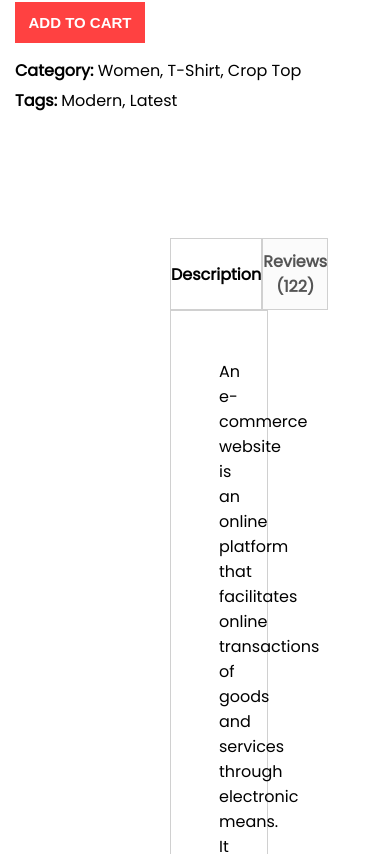
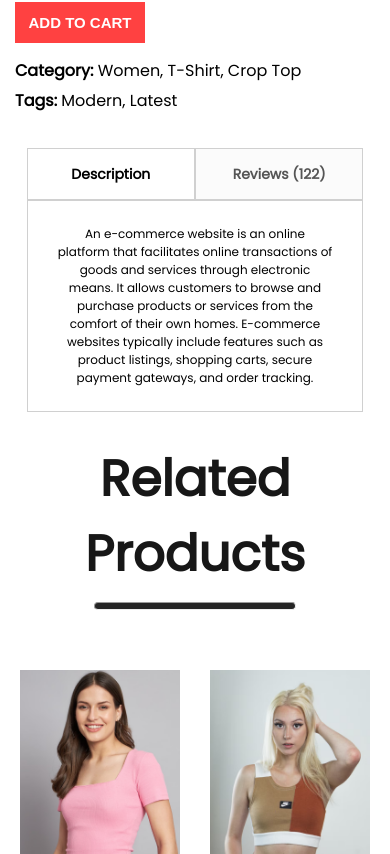
Before and after one commit to adrianmnh/e-comm, a React (Create React App) app: page /product/1 in a window 390 px wide. Shown: the part 790-1644 px from the top of the page. Built offline with nearby package versions, Linux system fonts and the light colour scheme.

Commit message:
Description Box mobile responsive

```diff
--- a/src/Components/DescriptionBox/DescriptionBox.css
+++ b/src/Components/DescriptionBox/DescriptionBox.css
@@ -1,5 +1,20 @@
+@import '../../index.css';
+
 .descriptionbox {
-	margin: 120px 170px;
+	display: flex;
+	/* margin: 120px 170px; */
+
+	flex-direction: column;
+
+	align-content: center;
+	/* background: red; */
+
+	width: fit-content;
+	max-width: calc(var(--productpage-width) - 100px);
+	margin: 120px auto;
+
+	padding: 0 3%;
+
 }
 
 .descriptionbox-navigator {
@@ -23,10 +38,38 @@
 }
 
 .descriptionbox-description {
-	display: flex;
-	flex-direction: column;
+	/* display: flex; */
+	/* flex-direction: column; */
 	gap: 25px;
 	border: 1px solid #d0d0d0;
 	padding: 48px;
 	padding-bottom: 60px;
+	/* width: 80%; */
 }
+
+@media (max-width: 1280px) {
+	.descriptionbox {
+		margin: 60px;
+	}
+
+	.descriptionbox-description {
+		font-size: 14px;
+	}
+}
+
+@media (max-width: 800px) {
+	.descriptionbox {
+		margin: 30px 15px;
+	}
+
+	.descriptionbox-nav-box {
+		width: calc(100% / 2);
+		height: 50px;
+		font-size: 14px;
+	}
+
+	.descriptionbox-description {
+		padding: 24px 30px;
+		font-size: 12px;
+	}
+}
```
